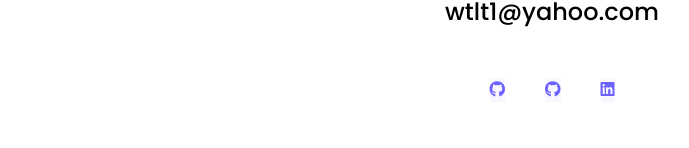
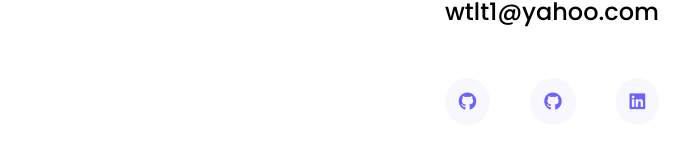
Before and after one commit to NIkkiDC/portfoilo-project, a plain HTML site: page contact.html in a window 1280 px wide. Shown: the part 526-674 px from the top of the page, without its empty margins (88-777 px from the left). Drawn offline with nearby package versions, Linux system fonts and the light colour scheme; a web font is replaced by a local one.

Commit message:
letting the links be circle

```diff
--- a/styles/portfolio.css
+++ b/styles/portfolio.css
@@ -162,6 +162,9 @@ footer .social-links a {
   margin: 0 20px;
   color: var(--branding-color);
   background: var(--secondary-color);
+  padding: 10px 14px;
+  font-size: 18px;
+  border-radius: 50%;
 }
 
 @media (max-width: 900px) {
```
